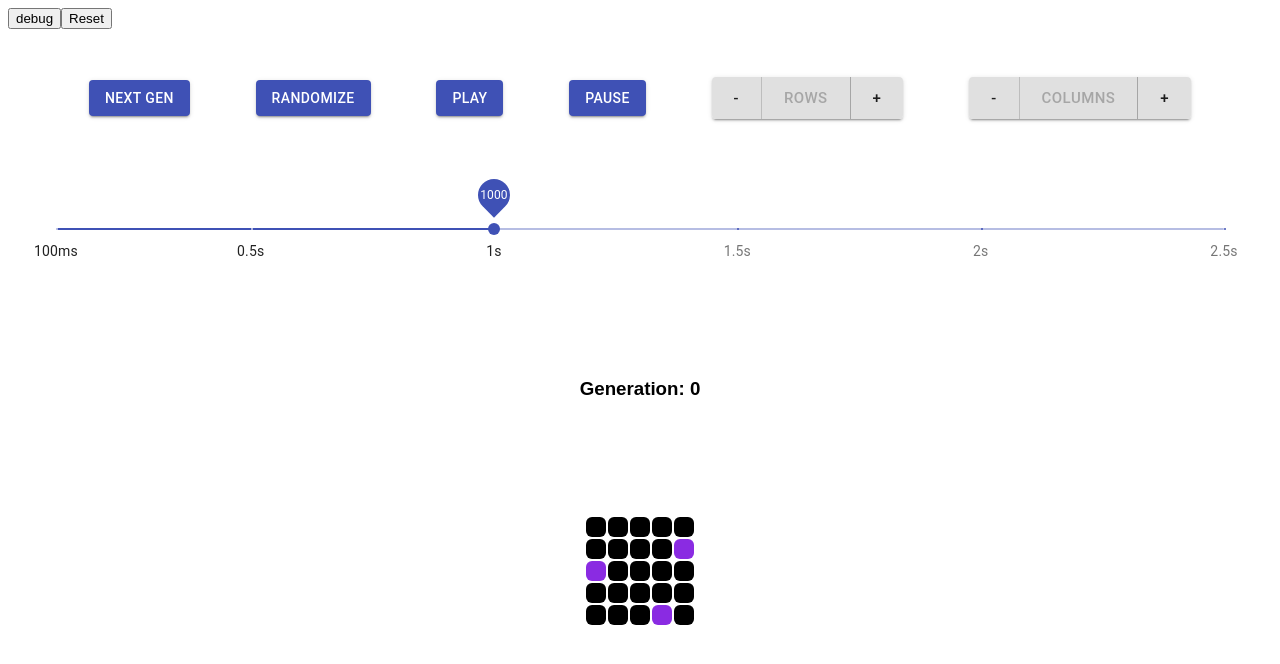
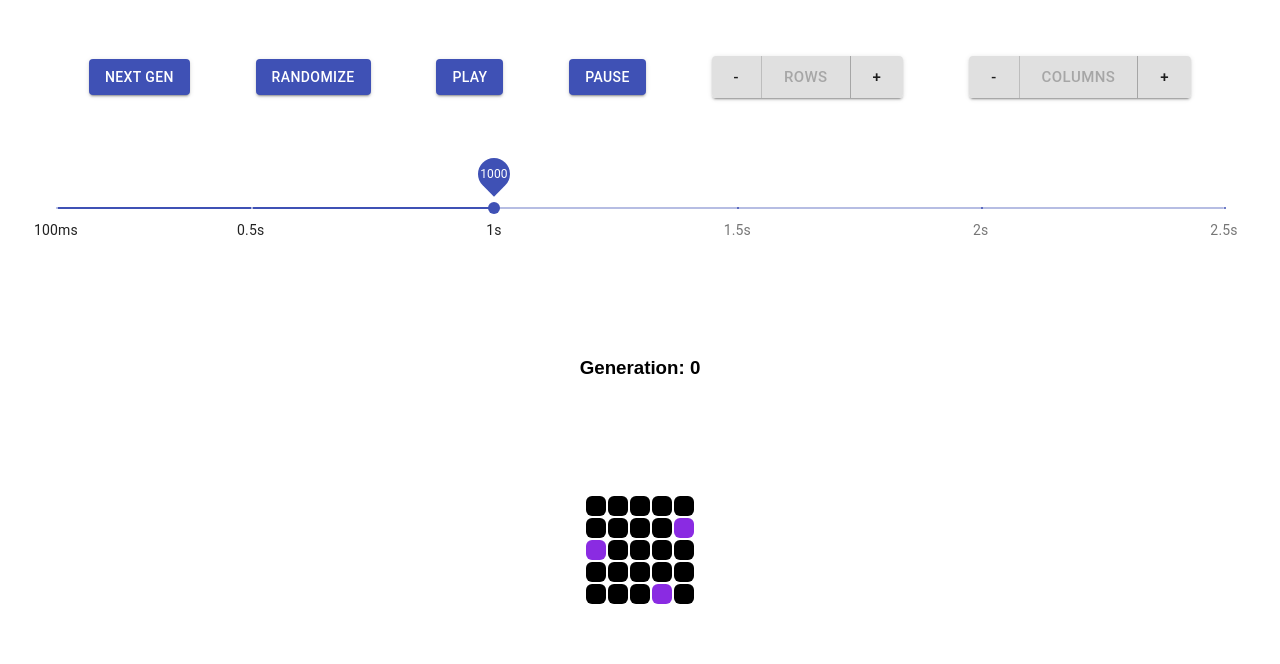
Before and after one commit to angel-araya/react-game-of-life, a React (Create React App) app: page / in a window 1280 px wide. Shown: the top 664 px of the page. Built offline with nearby package versions, Linux system fonts and the light colour scheme.

Commit message:
Update site title and CSS wrapping

```diff
--- a/public/index.html
+++ b/public/index.html
@@ -1,15 +1,13 @@
 <!DOCTYPE html>
 <html lang="en">
+
 <head>
   <meta charset="utf-8" />
   <link rel="shortcut icon" href="%PUBLIC_URL%/favicon.ico" />
   <link rel="stylesheet" href="https://fonts.googleapis.com/icon?family=Material+Icons" />
   <meta name="viewport" content="width=device-width, initial-scale=1" />
   <meta name="theme-color" content="#000000" />
-    <meta
-      name="description"
-      content="Web site created using create-react-app"
-    />
+  <meta name="description" content="Web site created using create-react-app" />
   <link rel="apple-touch-icon" href="logo192.png" />
   <!--
       manifest.json provides metadata used when your web app is installed on a
@@ -25,8 +23,9 @@
       work correctly both with client-side routing and a non-root public URL.
       Learn how to configure a non-root public URL by running `npm run build`.
     -->
-    <title>React App</title>
+  <title>Conway's Game of Life</title>
 </head>
+
 <body>
   <noscript>You need to enable JavaScript to run this app.</noscript>
   <div id="root"></div>
@@ -41,4 +40,5 @@
       To create a production bundle, use `npm run build` or `yarn build`.
     -->
 </body>
+
 </html>
--- a/src/App.jsx
+++ b/src/App.jsx
@@ -260,8 +260,6 @@
     const { state } = this;
     return (
       <div>
-        <button type="button" onClick={this.debug}>debug</button>
-        <button type="button" onClick={() => window.location.reload()}>Reset</button>
         <div>
           <Header
             increaseRows={this.increaseRows}
--- a/src/Components/Header/Header.css
+++ b/src/Components/Header/Header.css
@@ -1,6 +1,6 @@
 .container {
   display: flex;
-  flex-flow: row nowrap;
+  flex-flow: row wrap;
   align-items: center;
 }
 
```
Lines whose indentation alone changed are shown as unchanged.
